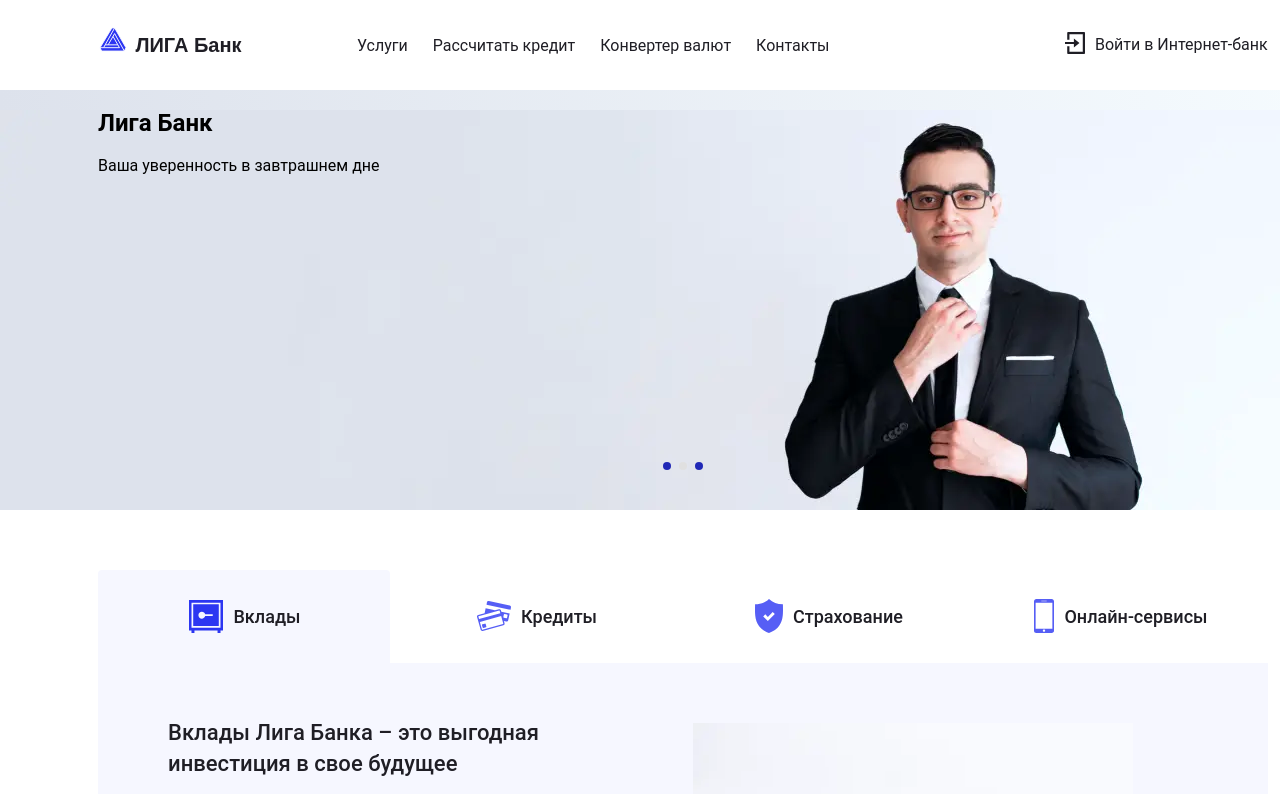
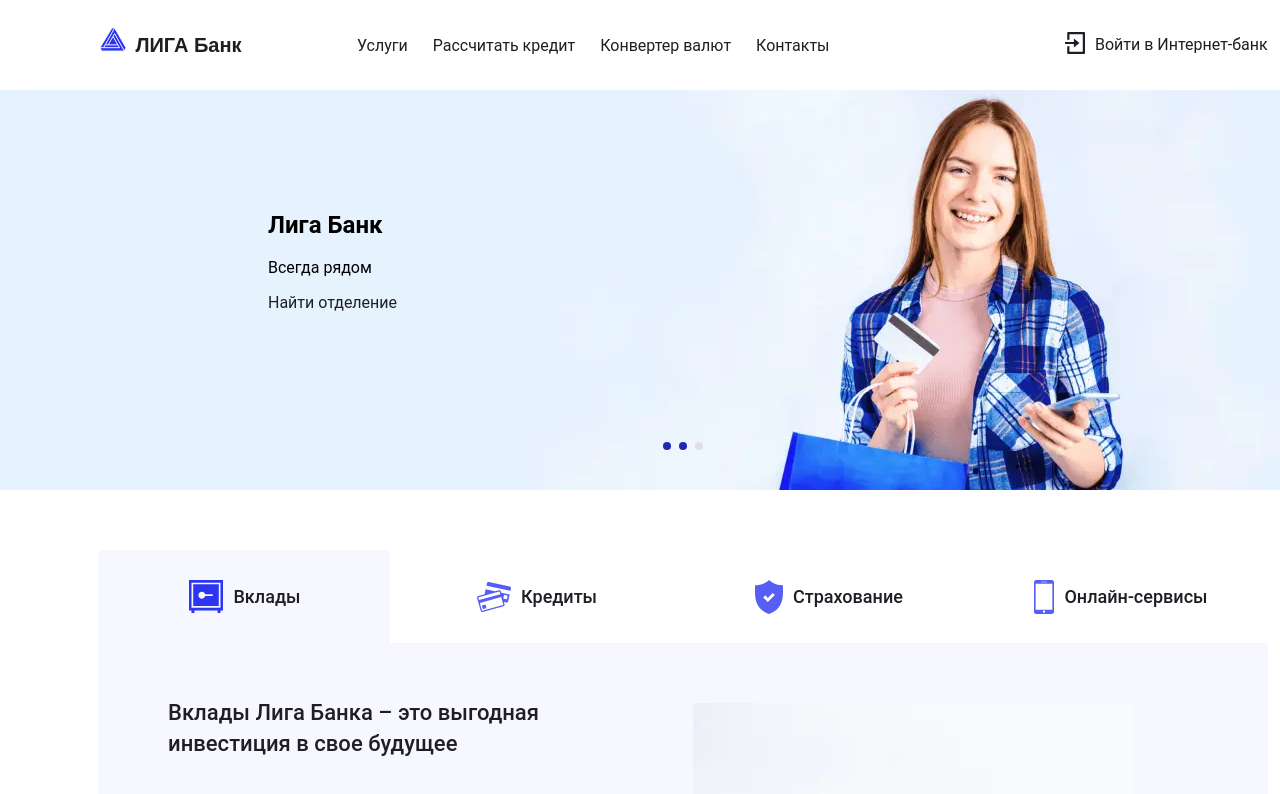
Before and after one commit to sanich123/ligaBank, a React (Create React App) app: page / in a window 1280 px wide. Shown: the top 794 px of the page. Built offline with nearby package versions, Linux system fonts and the light colour scheme.

Commit message:
Some fix

```diff
--- a/src/components/slider/slider-styles.css
+++ b/src/components/slider/slider-styles.css
@@ -3,7 +3,7 @@
 .wrapper-slider {
   margin: 0 auto;
   width: 100%;
-
+  height: 400px;
 }
 
 .wrapper-slider__first-gradient {
@@ -23,6 +23,8 @@
   width: 1366px;
   height: 400px;
   margin: 0 auto;
+    /*не знаю, как сделать иначе*/
+  /* margin-top: -20px; */
 }
 
 .wrapper-slider__third-img {
@@ -30,6 +32,8 @@
   width: 1366px;
   height: 400px;
   margin: 0 auto;
+    /*не знаю, как сделать иначе*/
+  /* margin-top: -20px; */
 }
 
 .slider__list--first-slide {
@@ -58,11 +62,10 @@
   list-style: none;
   margin: 0;
   padding: 0;
-  min-height: 400px;
+  height: 400px;
 }
 
-.slider__list--second-slide,
-.slider__list--third-slide {
+.slider__list li {
   padding-top: 102px;
   padding-left: 170px;
 }
--- a/src/components/slider/slider.tsx
+++ b/src/components/slider/slider.tsx
@@ -8,19 +8,19 @@ export default function Slider() {
   const [activeSlide, setActiveSlide] = useState(SECOND_SLIDE);
   const timeoutRef = useRef<ReturnType<typeof setTimeout> | null>(null);
 
-  // function resetTimeout() {
-  //   if (timeoutRef.current) {
-  //     clearTimeout(timeoutRef.current);
-  //   }
-  // }
+  function resetTimeout() {
+    if (timeoutRef.current) {
+      clearTimeout(timeoutRef.current);
+    }
+  }
 
-  // useEffect(() => {
-  //   resetTimeout();
-  //   timeoutRef.current = setTimeout(() => setActiveSlide(activeSlide === LAST_SLIDE ? FIRST_SLIDE : activeSlide + 1), DELAY);
-  //   return () => {
-  //     resetTimeout();
-  //   };
-  // }, [activeSlide, setActiveSlide]);
+  useEffect(() => {
+    resetTimeout();
+    timeoutRef.current = setTimeout(() => setActiveSlide(activeSlide === LAST_SLIDE ? FIRST_SLIDE : activeSlide + 1), DELAY);
+    return () => {
+      resetTimeout();
+    };
+  }, [activeSlide, setActiveSlide]);
 
   return (
     <div
```
